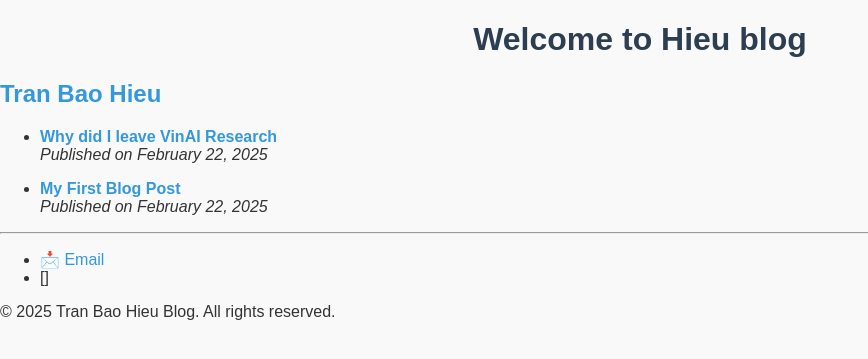
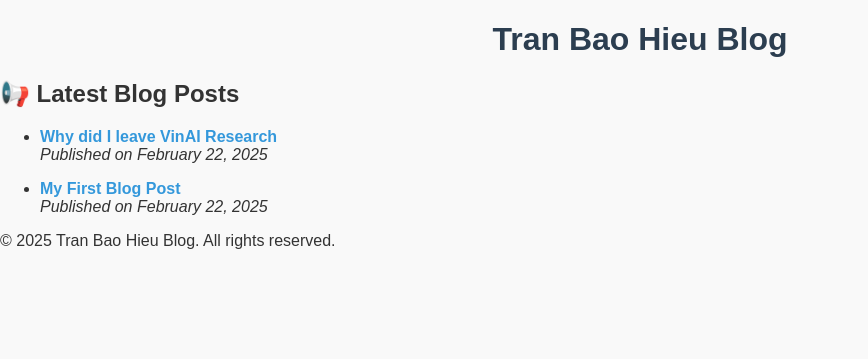
Before and after one commit to tranbaohieu/tranbaohieu.github.io, a Jekyll site: the page built from index.md, in a window 1280 px wide. Shown: the top 359 px of the page, without its empty margins (0-868 px from the left). Built offline with Jekyll 4.4.1, drawn with Linux system fonts in a browser that asks for light colours.

Commit message:
modify homepage

```diff
--- a/index.md
+++ b/index.md
@@ -2,21 +2,20 @@
 layout: default
 title: Welcome to My Blog
 ---
-# Welcome to Hieu blog
+# Tran Bao Hieu Blog
 
-## [Tran Bao Hieu](/about)
+<!-- ## [Tran Bao Hieu](/about) -->
 
 <!-- <figure style="text-align: right;">
   <img src="/assets/images/logo.png" alt="Logo" width=300>
 </figure> -->
 
-<!-- ## 📢 Latest Blog Posts -->
+## 📢 Latest Blog Posts
 
 {% for post in site.posts %}
 - **[{{ post.title }}]({{ post.url }})**
   _Published on {{ post.date | date: "%B %d, %Y" }}_
 {% endfor %}
 
----
-- [📩 Email](hieubkls98@gmail.com)
-- []
+<!-- --- -->
+<!-- - [📩 Email](hieubkls98@gmail.com) -->
```
